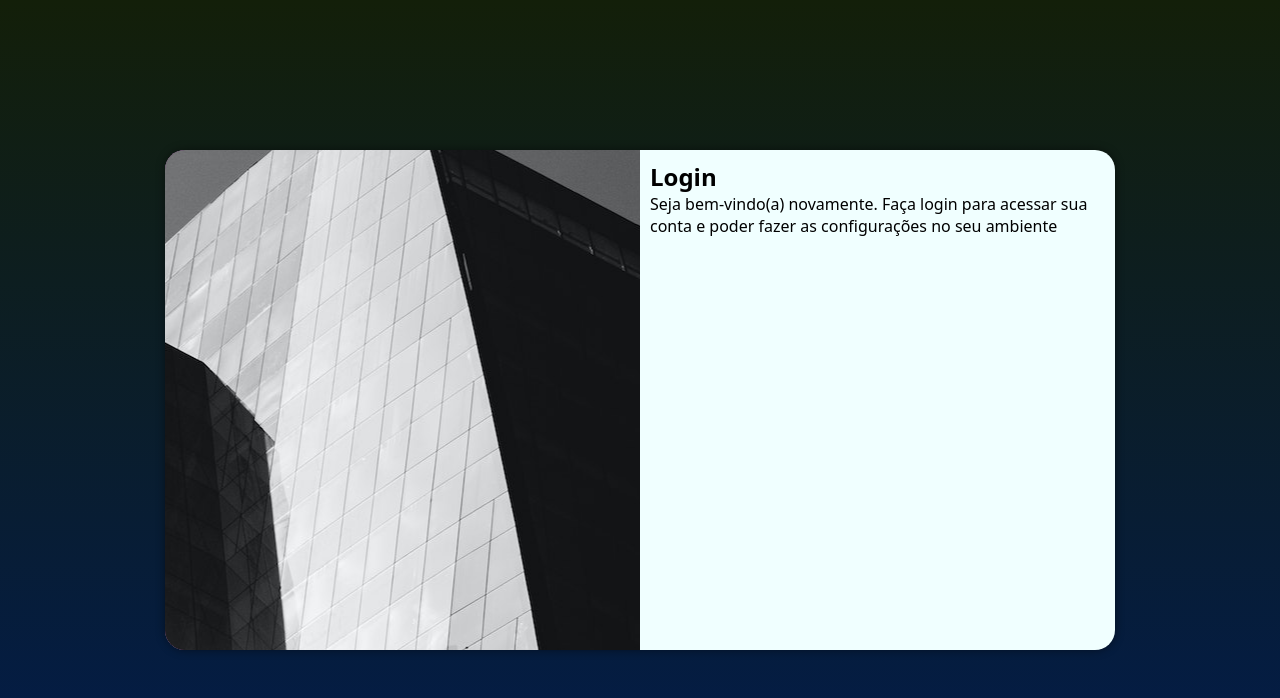
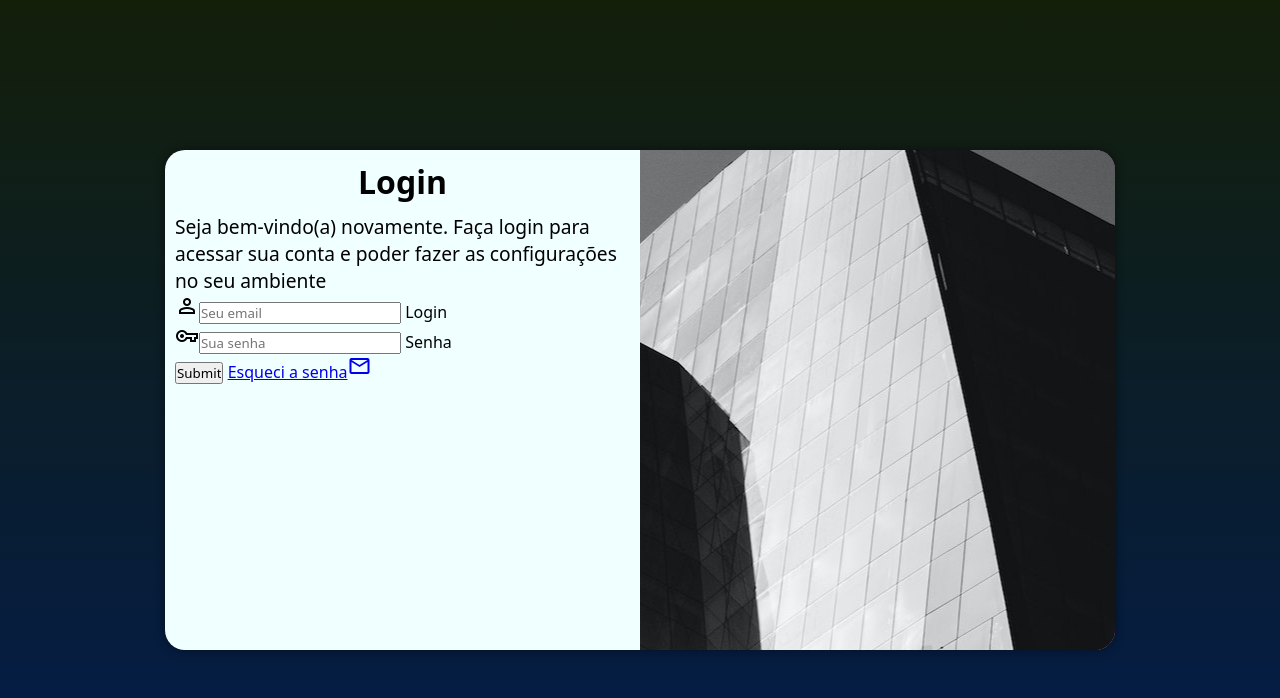
Before and after one commit to Jansen-Muniz/projeto-login, a plain HTML site: page index.html in a window 1280 px wide. Drawn offline with nearby package versions, Linux system fonts and the light colour scheme.

Commit message:
inseri o formulário

```diff
--- a/estilos/media-query.css
+++ b/estilos/media-query.css
@@ -29,7 +29,7 @@
   }
 
   section#login > div#imagem{
-    float: left;
+    float: right;
     width: 50%;
     height: 100%;
   }
@@ -38,4 +38,12 @@
     float: left;
     width: 50%;
   }
+
+  div#formulario > h1{
+    font-size: 2em;
+  }
+
+  div#formulario > p{
+    font-size: 1.2em;
+  }
 }
--- a/estilos/style.css
+++ b/estilos/style.css
@@ -44,3 +44,12 @@ section#login > div#formulario{
   display: block;
   padding: 10px;
 }
+
+div#formulario > h1{
+  text-align: center;
+  margin-bottom: 10px;
+}
+
+div#formulario > p{
+  font-size: 0.8em;
+}
--- a/index.html
+++ b/index.html
@@ -4,6 +4,7 @@
   <meta charset="UTF-8">
   <meta http-equiv="X-UA-Compatible" content="IE=edge">
   <meta name="viewport" content="width=device-width, initial-scale=1.0">
+  <link rel="stylesheet" href="https://fonts.googleapis.com/css2?family=Material+Symbols+Outlined:opsz,wght,FILL,GRAD@48,400,0,0" />
   <link rel="stylesheet" href="estilos/style.css">
   <link rel="stylesheet" href="estilos/media-query.css">
   <title>Login</title>
@@ -15,7 +16,24 @@
       <div id="formulario">
         <h1>Login</h1>
         <p>Seja bem-vindo(a) novamente. Faça login para acessar sua conta e poder fazer as configurações no seu ambiente</p>
-        <form action="login.js" method="post"></form>
+        <form action="login.js" method="post" autocomplete="on">
+          <div class="campo">
+            <span class="material-symbols-outlined">
+              person
+              </span><input type="email" name="login" id="ilogin" placeholder="Seu email" autocomplete="email" required maxlength="30">
+            <label for="ilogin">Login</label>
+          </div>
+          <div class="campo">
+            <span class="material-symbols-outlined">
+              vpn_key
+              </span><input type="password" name="senha" id="isenha" placeholder="Sua senha" autocomplete="current-password" required minlength="8" maxlength="20">
+            <label for="isenha">Senha</label>
+          </div>
+          <input type="submit">
+          <a href="esqueci.html">Esqueci a senha<span class="material-symbols-outlined">
+            mail
+            </span></a>
+        </form>
       </div>
     </section>
   </main>
```
